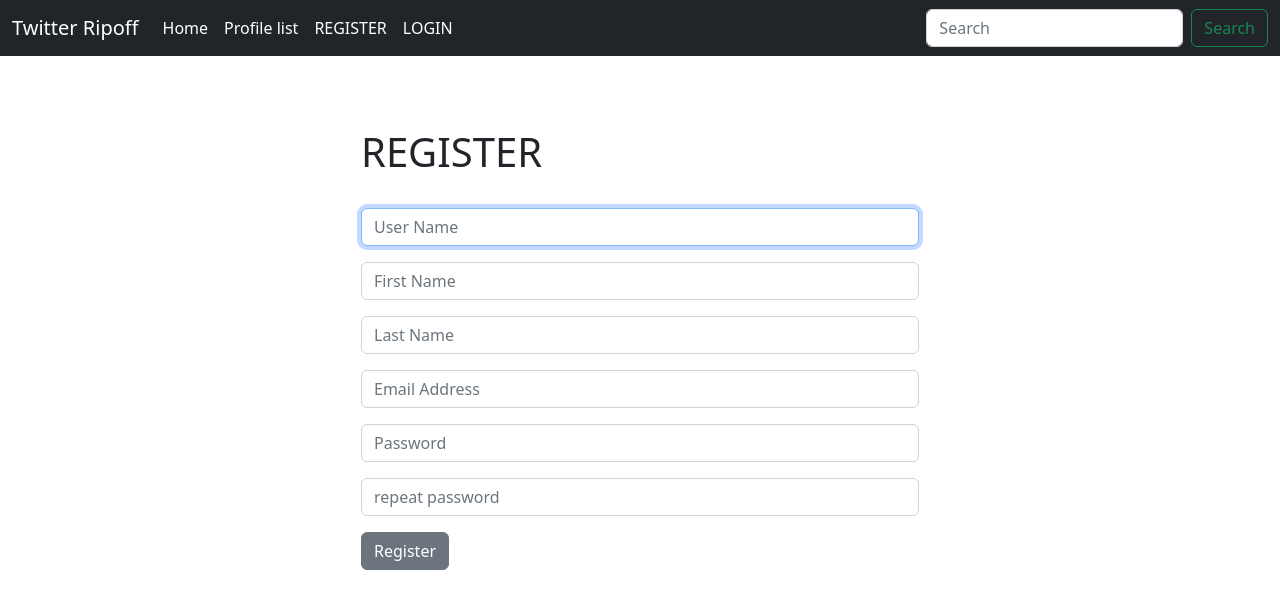
After one commit to MichalDzielinski/twttr_clone, a Django app: page /register/ in a window 1280 px wide. The commit adds this page. Shown: the top 609 px of the page. Run offline with Django 4.2, Linux system fonts and the light colour scheme.

Commit message:
Registration functionality

```diff
--- a/mitter/forms.py
+++ b/mitter/forms.py
@@ -1,5 +1,7 @@
 from django import forms
 from .models import Meep
+from django.contrib.auth.forms import UserCreationForm
+from django.contrib.auth.models import User
 
 class MeepForm(forms.ModelForm):
     body = forms.CharField(required=True,
@@ -12,3 +14,32 @@ class MeepForm(forms.ModelForm):
     class Meta:
         model = Meep
         exclude = ('user', )
+
+class SignUpForm(UserCreationForm):
+    email = forms.EmailField(label='', widget=forms.TextInput(attrs={'class': 'form-control', 'placeholder': "Email Address"}))
+    first_name = forms.CharField(label='', max_length=100, widget=forms.TextInput(attrs={'class': 'form-control', 'placeholder': "First Name"}))
+    last_name = forms.CharField(label='', max_length=100, widget=forms.TextInput(attrs={'class': 'form-control', 'placeholder': "Last Name"}))
+
+
+    class Meta:
+        model = User
+        fields = ('username', 'first_name', 'last_name', 'email', 'password1', 'password2')
+
+
+    def __init__(self, *args, **kwargs):
+        super(SignUpForm, self).__init__(*args, **kwargs)
+
+        self.fields['username'].widget.attrs['class'] = 'form-control'
+        self.fields['username'].widget.attrs['placeholder'] = 'User Name'
+        self.fields['username'].label = ''
+        self.fields['username'].help_text = ""
+
+        self.fields['password1'].widget.attrs['class'] = 'form-control'
+        self.fields['password1'].widget.attrs['placeholder'] = 'Password'
+        self.fields['password1'].label = ''
+        self.fields['password1'].help_text = ""
+
+        self.fields['password2'].widget.attrs['class'] = 'form-control'
+        self.fields['password2'].widget.attrs['placeholder'] = 'repeat password'
+        self.fields['password2'].label = ''
+        self.fields['password2'].help_text =""
--- a/mitter/urls.py
+++ b/mitter/urls.py
@@ -8,5 +8,6 @@ urlpatterns = [
     path('profile/<int:pk>', views.profile, name='profile'),
     path('login/', views.login_user, name='login'),
     path('logout/', views.logout_user, name='logout'),
+    path('register/', views.register, name='register'),
 
 ]
--- a/mitter/views.py
+++ b/mitter/views.py
@@ -1,9 +1,11 @@
 from django.shortcuts import render, redirect
 from .models import Profile, Meep
 from django.contrib import messages
-from .forms import MeepForm
+from .forms import MeepForm, SignUpForm
 from django.contrib import messages
 from django.contrib.auth import authenticate, login, logout
+from django.contrib.auth.forms import UserCreationForm
+from django import forms
 
 def home(request):
     if request.user.is_authenticated:
@@ -68,8 +70,25 @@ def login_user(request):
     else:
         return render(request, 'mitter/login.html')
 
-
 def logout_user(request):
     logout(request)
     messages.success(request, ('You have been logged out!'))
     return redirect('home')
+
+def register(request):
+    form = SignUpForm()
+    if request.method == 'POST':
+        form = SignUpForm(request.POST)
+        if form.is_valid():
+            form.save()
+            username = form.cleaned_data['username']
+            password = form.cleaned_data['password1']
+            # first_name = form.cleaned_data['first_name']
+            # last_name = form.cleaned_data['last_name']
+            # email = form.cleaned_data['email']
+
+            user = authenticate(username = username, password=password)
+            login(request, user)
+            messages.success(request, 'You have been registered successfully')
+            return redirect('home')
+    return render(request, 'mitter/register.html', {'form': form})
--- /dev/null
+++ b/templates/mitter/register.html
@@ -0,0 +1,24 @@
+{% extends 'mitter/base.html' %}
+
+{% block content %}
+
+<div class="col-md-6 offset-md-3">
+    <h1>REGISTER</h1>
+    <br>
+    <form method='POST' action="">
+        {% csrf_token %}
+        {{ form.as_p}}
+
+        <button type="submit" class="btn btn-secondary">Register</button>
+    </form>
+
+
+
+
+</div>
+
+
+
+
+
+{% endblock content %}
--- a/templates/partials/navbar.html
+++ b/templates/partials/navbar.html
@@ -20,6 +20,10 @@
             <a class="nav-link active" aria-current="page" href="{% url 'logout' %}">LOGOUT</a>
           {% else %}
           <li class="nav-item">
+            <a class="nav-link active" aria-current="page" href="{% url 'register' %}">REGISTER</a>
+          </li>
+
+          <li class="nav-item">
             <a class="nav-link active" aria-current="page" href="{% url 'login' %}">LOGIN</a>
           </li>
 
```
